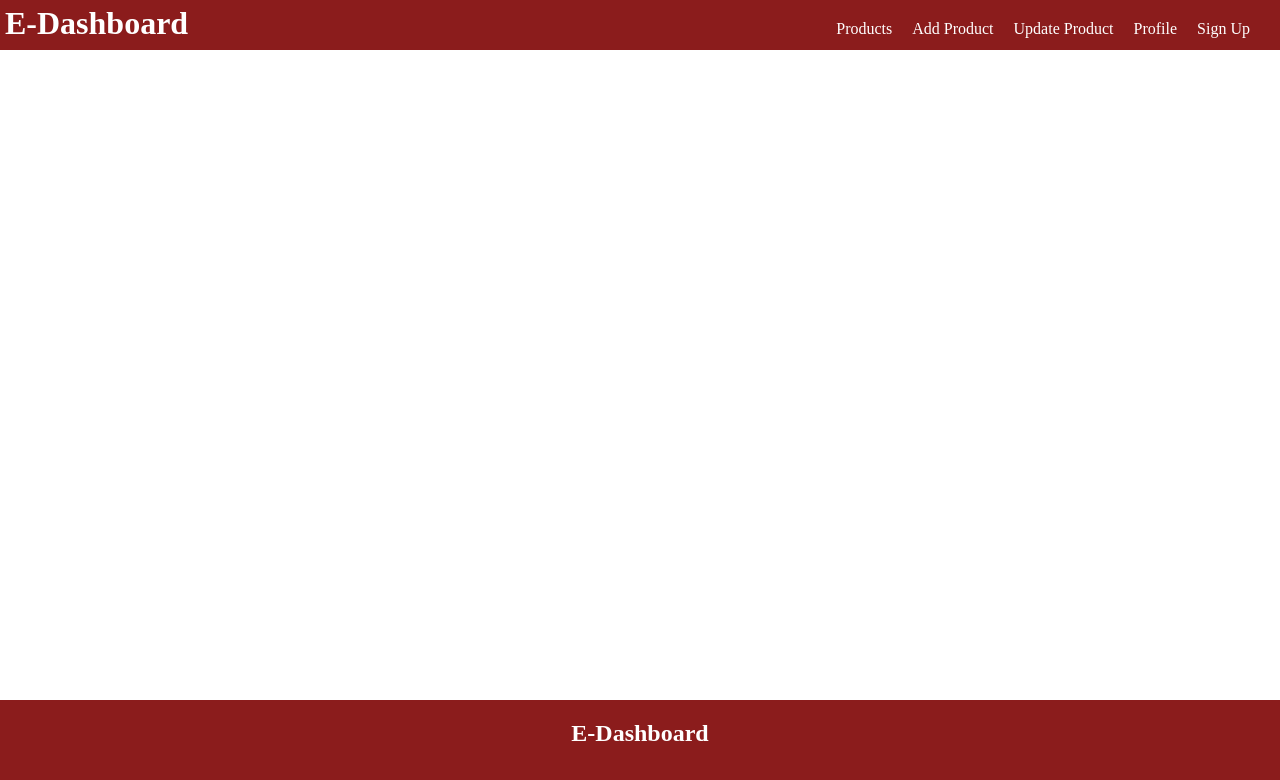
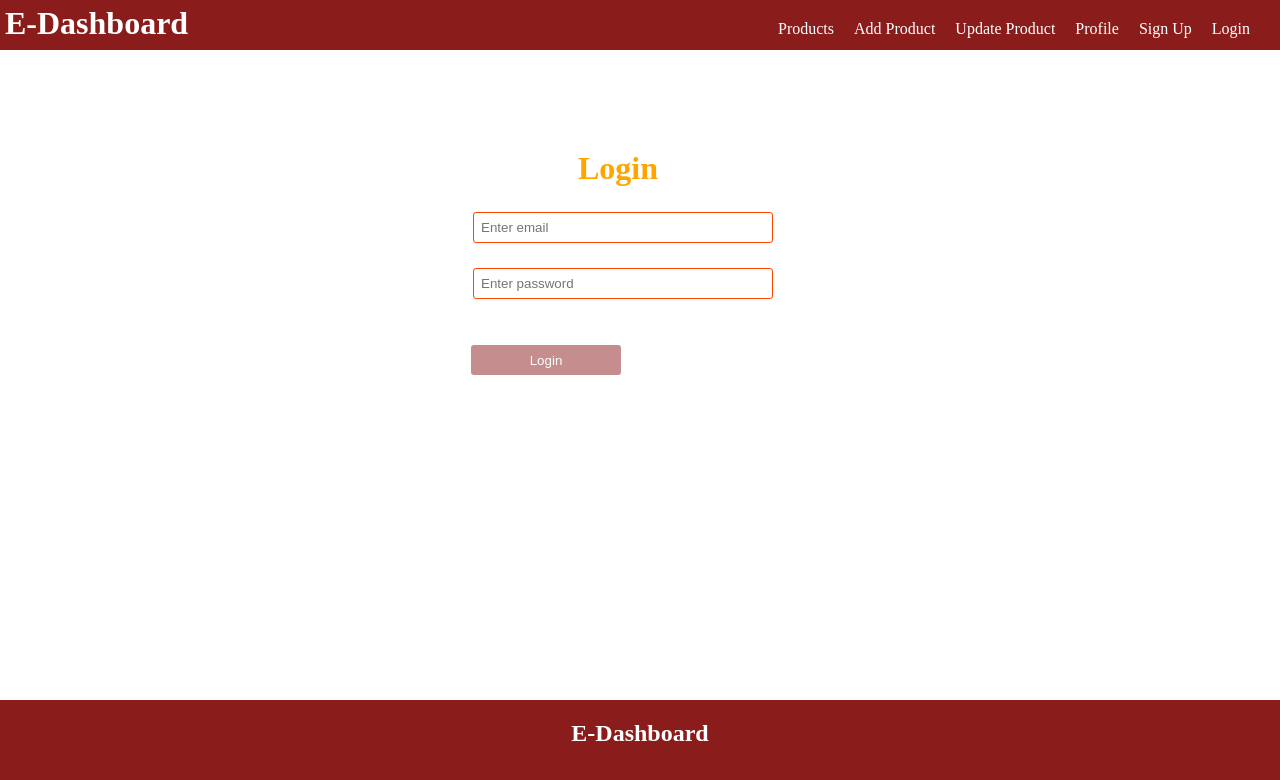
Before and after one commit to AhsanHafeez2525/Dashboard_Mern_Web_App, a React (Vite) app in the folder frontend-dash/: page /login in a window 1280 px wide. Shown: the top 780 px of the page. Built offline with nearby package versions, Linux system fonts and the light colour scheme.

Commit message:
integrate_loginApi

```diff
--- a/frontend-dash/src/App.css
+++ b/frontend-dash/src/App.css
@@ -35,6 +35,10 @@
 	border: 1px solid orangered;
 	border-radius: 3px;
 }
+.login {
+	margin-left: 35%;
+	margin-top: 100px;
+}
 .signup-button {
 	margin: 21px;
 	width: 150px;
--- a/frontend-dash/src/App.jsx
+++ b/frontend-dash/src/App.jsx
@@ -5,6 +5,7 @@
 import { BrowserRouter, Routes, Route } from 'react-router-dom';
 import SignUpForm from './components/SignUpForm.jsx';
 import PrivateComponent from './components/PrivateComponent.jsx';
+import Login from './components/Login.jsx';
 
 function App() {
 	return (
@@ -24,6 +25,7 @@
 					</Route>
 
 					<Route path='/signupform' element={<SignUpForm />} />
+					<Route path='/login' element={<Login />} />
 				</Routes>
 			</BrowserRouter>
 			<Footer />
--- /dev/null
+++ b/frontend-dash/src/components/Login.jsx
@@ -0,0 +1,62 @@
+import React, { useState, useEffect } from 'react';
+import { useNavigate } from 'react-router-dom';
+
+const Login = () => {
+	const [email, setEmail] = useState('');
+	const [password, setPassowrd] = useState('');
+
+	const navigate = useNavigate();
+
+	useEffect(() => {
+		const auth = localStorage.getItem('user');
+		if (auth) {
+			navigate('/');
+		}
+	});
+
+	const handleLogin = async () => {
+		console.log('emai,password', email, password);
+		let result = await fetch('http://localhost:5000/login', {
+			method: 'post',
+			body: JSON.stringify({ email, password }),
+			headers: {
+				'Content-Type': 'application/json',
+			},
+		});
+		result = await result.json();
+		console.warn(result);
+		if (result.name) {
+			localStorage.setItem('user', JSON.stringify(result));
+			navigate('/');
+		} else {
+			alert('please enter corrct details');
+		}
+	};
+
+	return (
+		<div className='login'>
+			<h1 style={{ marginLeft: 130, color: 'orange' }}>Login</h1>
+			<input
+				type='text'
+				placeholder='Enter email'
+				className='input-box'
+				onChange={e => setEmail(e.target.value)}
+				value={email}
+			/>
+
+			<input
+				type='password'
+				placeholder='Enter password'
+				className='input-box'
+				onChange={e => setPassowrd(e.target.value)}
+				value={password}
+			/>
+
+			<button type='button' onClick={handleLogin} className='signup-button'>
+				Login
+			</button>
+		</div>
+	);
+};
+
+export default Login;
--- a/frontend-dash/src/components/Nav.jsx
+++ b/frontend-dash/src/components/Nav.jsx
@@ -39,16 +39,22 @@
 						<li>
 							<Link to='/profile'>Profile</Link>
 						</li>
-						<li>
-							{' '}
+
 						{auth ? (
 							<Link to='/signupform' onClick={logout}>
 								Logout
 							</Link>
 						) : (
+							<>
+								<li>
 									<Link to='/signupform'>Sign Up</Link>
+								</li>
+
+								<li>
+									<Link to='/login'>Login</Link>
+								</li>
+							</>
 						)}
-						</li>
 					</ul>
 				</div>
 			</div>
--- a/frontend-dash/src/components/SignUpForm.jsx
+++ b/frontend-dash/src/components/SignUpForm.jsx
@@ -56,7 +56,7 @@
 			<input
 				className='input-box'
 				type='text'
-				placeholder='enter a name'
+				placeholder='Enter a name'
 				name='name'
 				value={formik.values.name}
 				onChange={formik.handleChange}
@@ -69,7 +69,7 @@
 			<input
 				className='input-box'
 				type='text'
-				placeholder='enter an email'
+				placeholder='Enter an email'
 				name='email'
 				value={formik.values.email}
 				onChange={formik.handleChange}
@@ -80,8 +80,8 @@
 			) : null}
 			<input
 				className='input-box'
-				type='text'
-				placeholder='enter a password'
+				type='password'
+				placeholder='Enter a password'
 				name='password'
 				value={formik.values.password}
 				onChange={formik.handleChange}
```
Lines whose indentation alone changed are shown as unchanged.
